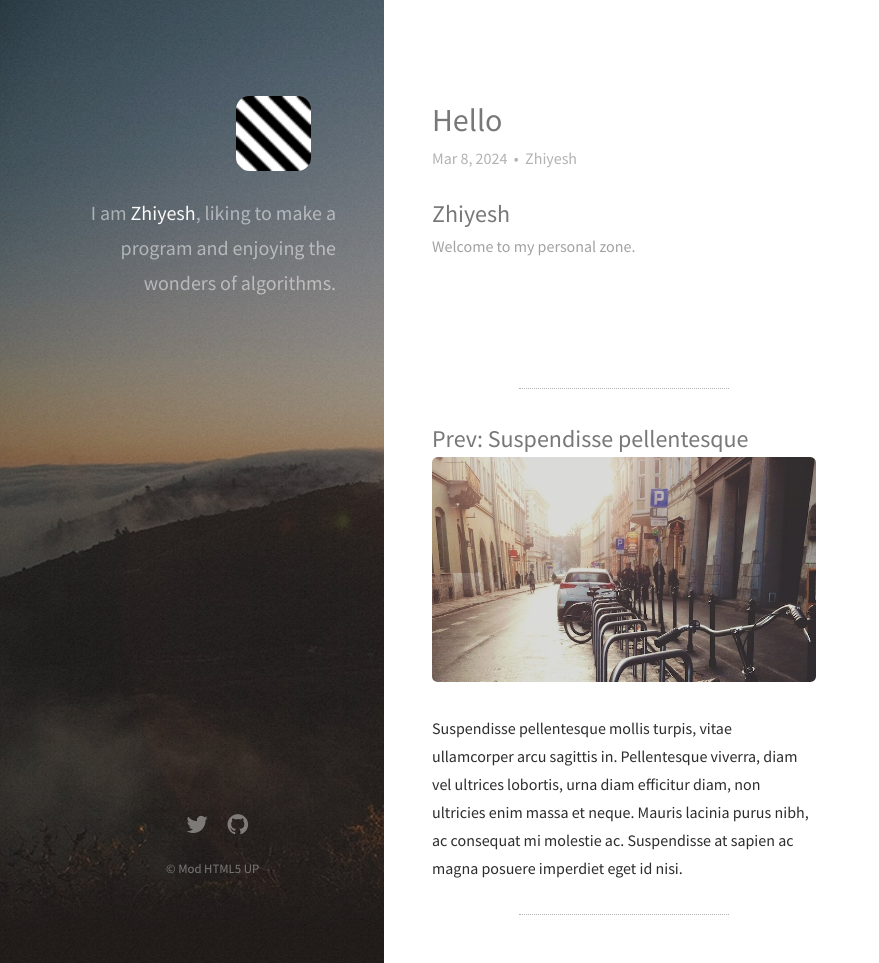
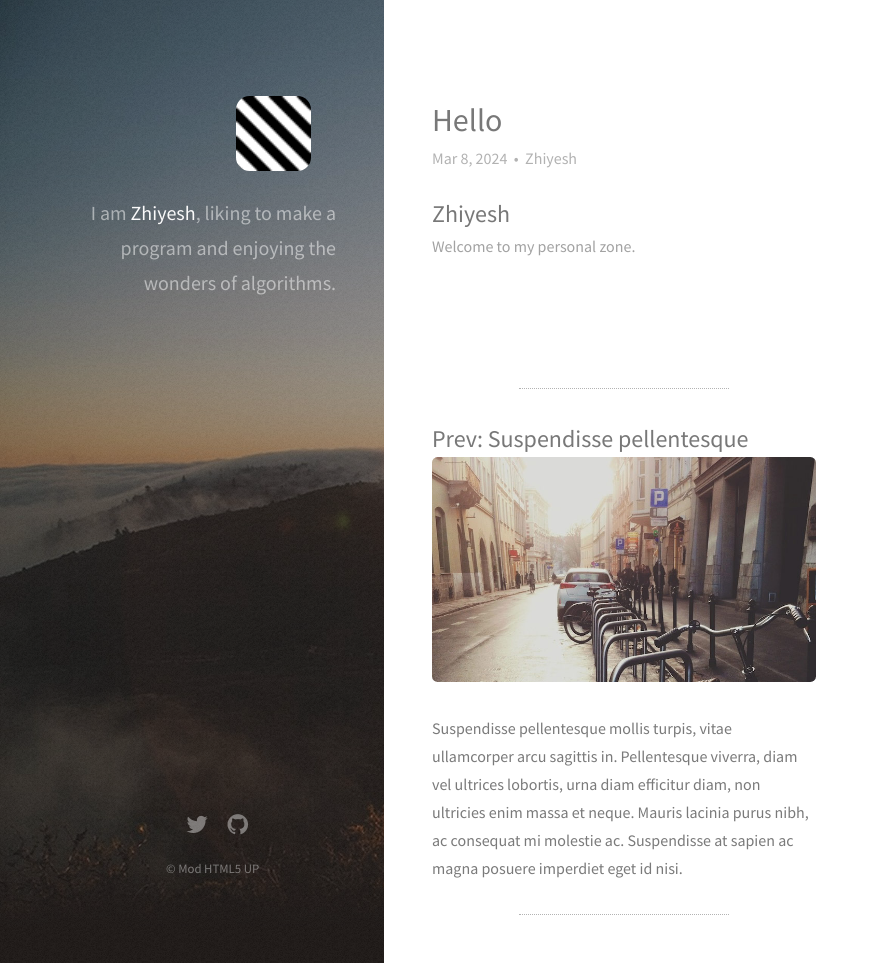
Before and after one commit to Zhiyelah/zhiyelah.github.io, a Jekyll site: the page built from _posts/2024-03-08-Hello.markdown, in a window 1280 px wide and 963 px high. Shown: the whole window, without its empty margins (0-879 px from the left). Built offline with Jekyll 4.4.1, drawn with Linux system fonts in a browser that asks for light colours; nearby versions of some CDN libraries.

Commit message:
Update post.html

```diff
--- a/_layouts/post.html
+++ b/_layouts/post.html
@@ -21,7 +21,7 @@
             <h2><a href="{{ page.previous.url }}" class="hover">Prev: {{ page.previous.title }}</a></h2>
           </header>
           <section>
-            <a href="{{ page.previous.url }}">{{ page.previous.excerpt }}</a>
+            <a href="{{ page.previous.url }}" class="fade">{{ page.previous.excerpt }}</a>
           </section>
           <footer>
             <hr class="divide">
@@ -36,7 +36,7 @@
             <h2><a href="{{ page.next.url }}" class="hover">Next: {{ page.next.title }}</a></h2>
           </header>
           <section>
-            <a href="{{ page.next.url }}">{{ page.next.excerpt | markdownify }}</a>
+            <a href="{{ page.next.url }}" class="fade">{{ page.next.excerpt | markdownify }}</a>
           </section>
           <footer>
             <hr class="divide">
```
